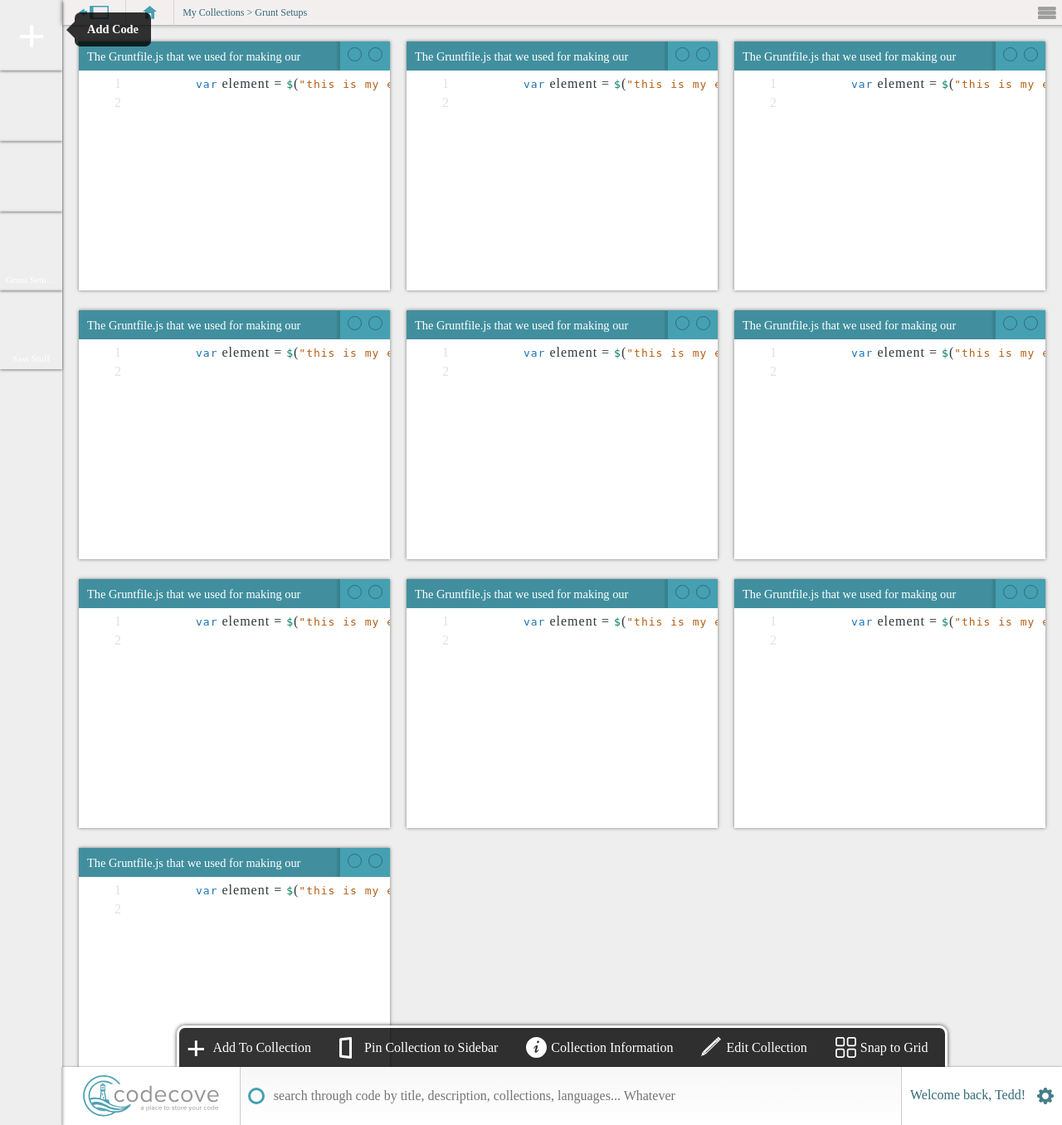
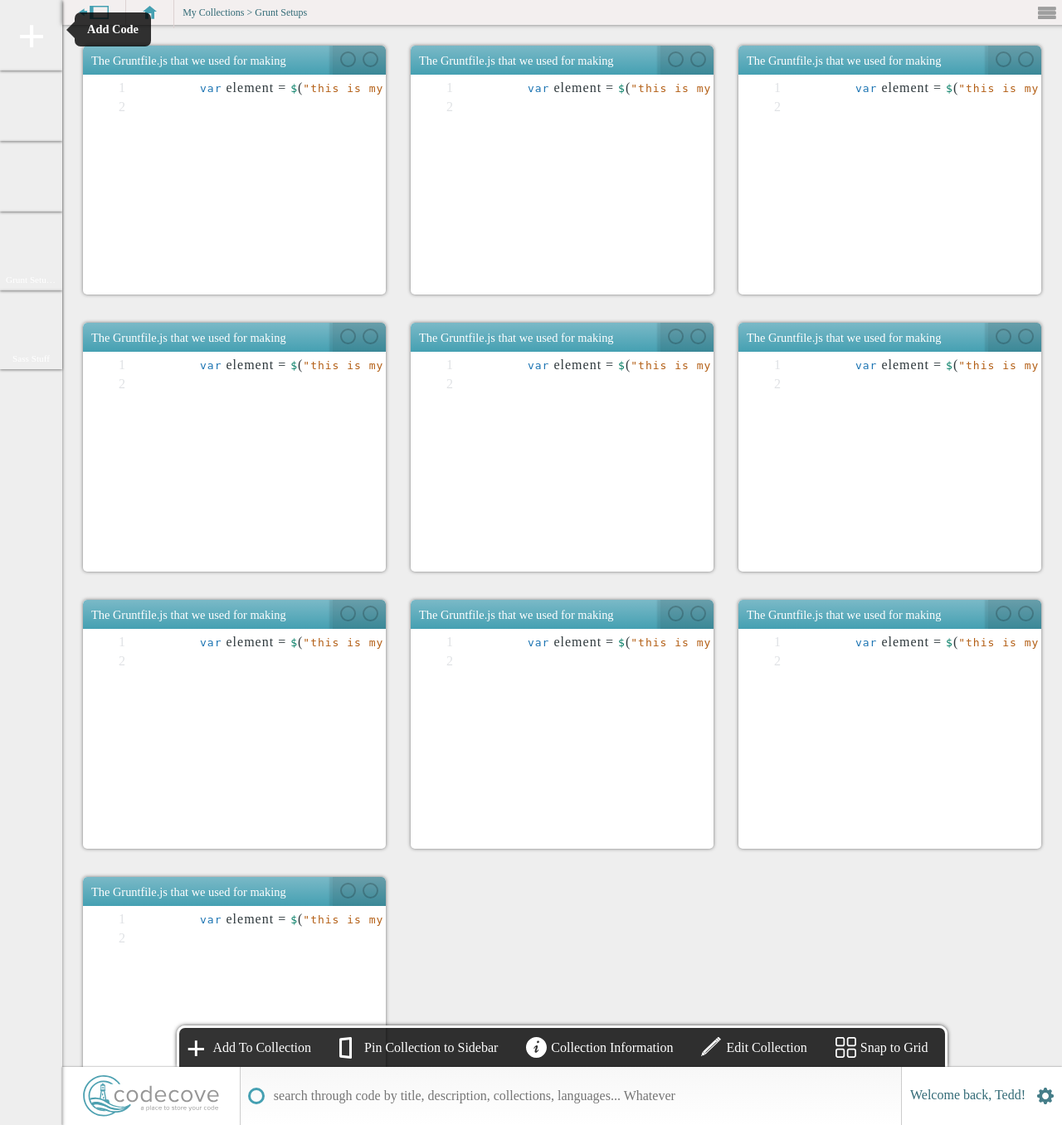
Before and after one commit to teddarcuri/codecove_front_end, a PHP site: page / in a window 1280 px wide. Shown: the whole page at 83% size. Run offline with PHP 8.4, Linux system fonts and the light colour scheme; some libraries are stand-ins or nearby versions.

Commit message:
Improved the code window toolbar

```diff
--- a/index.php
+++ b/index.php
@@ -12,6 +12,7 @@
 </head>
 <body>
 
+<!-- Global Application Flexbox Wrapper -->
 <div class="app-container">
 
 <!-- Sidebar -->
@@ -50,15 +51,11 @@
 						<img src="images/home-icon.svg" alt="" />
 					</a>
 					<ul class="sub-menu">
-						<li><a href="#">Add Code</a></li>
+						<li><a href="#">Share Collection</a></li>
 						<li><a href="#">Go Home</a></li>
-						<li><a href="#">Get A Job</a></li>
-						<li><a href="#">The Ocean</a></li>
-						<li><a href="#">Share Code</a></li>
 					</ul>
 				</li>
 			</ul>
-
 
 			<span class="breadcrumbs">My Collections > Grunt Setups</span>
 
@@ -83,7 +80,7 @@
 				<div class="code-window">
 					<div class="code-window-toolbar">
 						<div class="code-window-info">
-							The Gruntfile.js that we used for making our stuff look cool and stuff or whatever
+							The Gruntfile.js that we used for making our stuff look cool and stuff or whateverThe Gruntfile.js that we used for making our stuff look cool andThe Gruntfile.js that we used for making our stuff look cool andThe Gruntfile.js that we used for making our stuff look cool and
 						</div>
 						<div class="code-window-controls">
 							<div class="maximize"></div>
--- a/javascripts/global.js
+++ b/javascripts/global.js
@@ -89,7 +89,7 @@ $('textarea.codemirror-textarea').each(function(index) {
 var $container = $('#console');
 
 // Draggabilly
-$container.find('.code-window').each( function( i, itemElem ) {
+$container.find('.code-window-wrapper').each( function( i, itemElem ) {
   // make element draggable with Draggabilly
   var draggie = new Draggabilly( itemElem,
   	{columnWidth: 80,
@@ -101,8 +101,8 @@ $container.find('.code-window').each( function( i, itemElem ) {
 
 // Code Window Actions
 
-$('.code-window').mousedown(function(){
-	$('.code-window').css({"z-index": "992"});
+$('.code-window-wrapper').mousedown(function(){
+	$('.code-window-wrapper').css({"z-index": "992"});
 	$(this).css({"z-index": "993"});
 });
 
--- a/stylesheets/sass/components/_code_window.scss
+++ b/stylesheets/sass/components/_code_window.scss
@@ -1,6 +1,6 @@
 .code-window-wrapper {
 	width: 33.33%;
-	padding: 10px;
+	padding: 15px;
 	float: left;
 	margin: auto;
 	position: relative;
@@ -11,6 +11,7 @@
 	overflow: auto;
 	background: #fff;
 	display: inline-block;
+	border-radius: 5px;
 	box-shadow: 0px 0px 4px rgba(0,0,0,0.5);
 	textarea {
 		top: 40px; left: 0;
@@ -30,26 +31,30 @@
 		width: 100%; height: 35px;
 		position: relative;
 		top: 0;
-		background: #418F9E;
+		border-radius: 5px 5px 0px 0px;
 		cursor: move;
+		@include linear-gradient(to top, $cc-lightBlue, lighten($cc-darkBlue, 30%) );
+
 		.code-window-controls {
 			position: absolute;
 			right: 0;
-			background: $cc-lightBlue;
+			background: rgba(0,0,0,0.15);
 			height: 100%; width: auto;
 			padding: 7px;
+			border-radius: 0px 5px 0px 0px;
 			box-shadow: -4px 0px 2px rgba(0,0,0,0.1);
 			div {
-				height: 17px; width: 17px;
-				border: solid 1px $cc-darkBlue;
+				cursor: pointer;
+				height: 19px; width: 19px;
+				border: solid 2px rgba(0,0,0,0.2);
 				display: inline-block;
 				border-radius: 200%;
 				margin: 0px 2px;
 				&.maximize:hover {
-					background: green;
+					background: $green;
 				}
 				&.minimize:hover {
-					background: yellow;
+					background: $yellow;
 				}
 				&.close:hover {
 					background: red;
--- a/stylesheets/sass/config/_variables.scss
+++ b/stylesheets/sass/config/_variables.scss
@@ -15,3 +15,6 @@ $cc-grey: #F3EFEF;
 $cc-darkBlue: #326A76;
 $cc-lightBlue: #45A0B2;
 $cc-teal: #45A0B2;
+
+$green: #A9DD83;
+$yellow: #F7C659;
--- a/stylesheets/style.css
+++ b/stylesheets/style.css
@@ -912,7 +912,7 @@ form input:focus {
 
 .code-window-wrapper {
   width: 33.33%;
-  padding: 10px;
+  padding: 15px;
   float: left;
   margin: auto;
   position: relative;
@@ -925,6 +925,7 @@ form input:focus {
   overflow: auto;
   background: #fff;
   display: inline-block;
+  border-radius: 5px;
   box-shadow: 0px 0px 4px rgba(0, 0, 0, 0.5);
 }
 .code-window textarea {
@@ -947,31 +948,36 @@ form input:focus {
   height: 35px;
   position: relative;
   top: 0;
-  background: #418F9E;
+  border-radius: 5px 5px 0px 0px;
   cursor: move;
+  background-color: #45a0b2;
+  background-image: -webkit-linear-gradient(bottom, #45a0b2, #7ab9c7);
+  background-image: linear-gradient(to top,#45a0b2, #7ab9c7);
 }
 .code-window .code-window-toolbar .code-window-controls {
   position: absolute;
   right: 0;
-  background: #45a0b2;
+  background: rgba(0, 0, 0, 0.15);
   height: 100%;
   width: auto;
   padding: 7px;
+  border-radius: 0px 5px 0px 0px;
   box-shadow: -4px 0px 2px rgba(0, 0, 0, 0.1);
 }
 .code-window .code-window-toolbar .code-window-controls div {
-  height: 17px;
-  width: 17px;
-  border: solid 1px #326a76;
+  cursor: pointer;
+  height: 19px;
+  width: 19px;
+  border: solid 2px rgba(0, 0, 0, 0.2);
   display: inline-block;
   border-radius: 200%;
   margin: 0px 2px;
 }
 .code-window .code-window-toolbar .code-window-controls div.maximize:hover {
-  background: green;
+  background: #a9dd83;
 }
 .code-window .code-window-toolbar .code-window-controls div.minimize:hover {
-  background: yellow;
+  background: #f7c659;
 }
 .code-window .code-window-toolbar .code-window-controls div.close:hover {
   background: red;
```
Also changed, not shown: javascripts/build/global.min.js.
